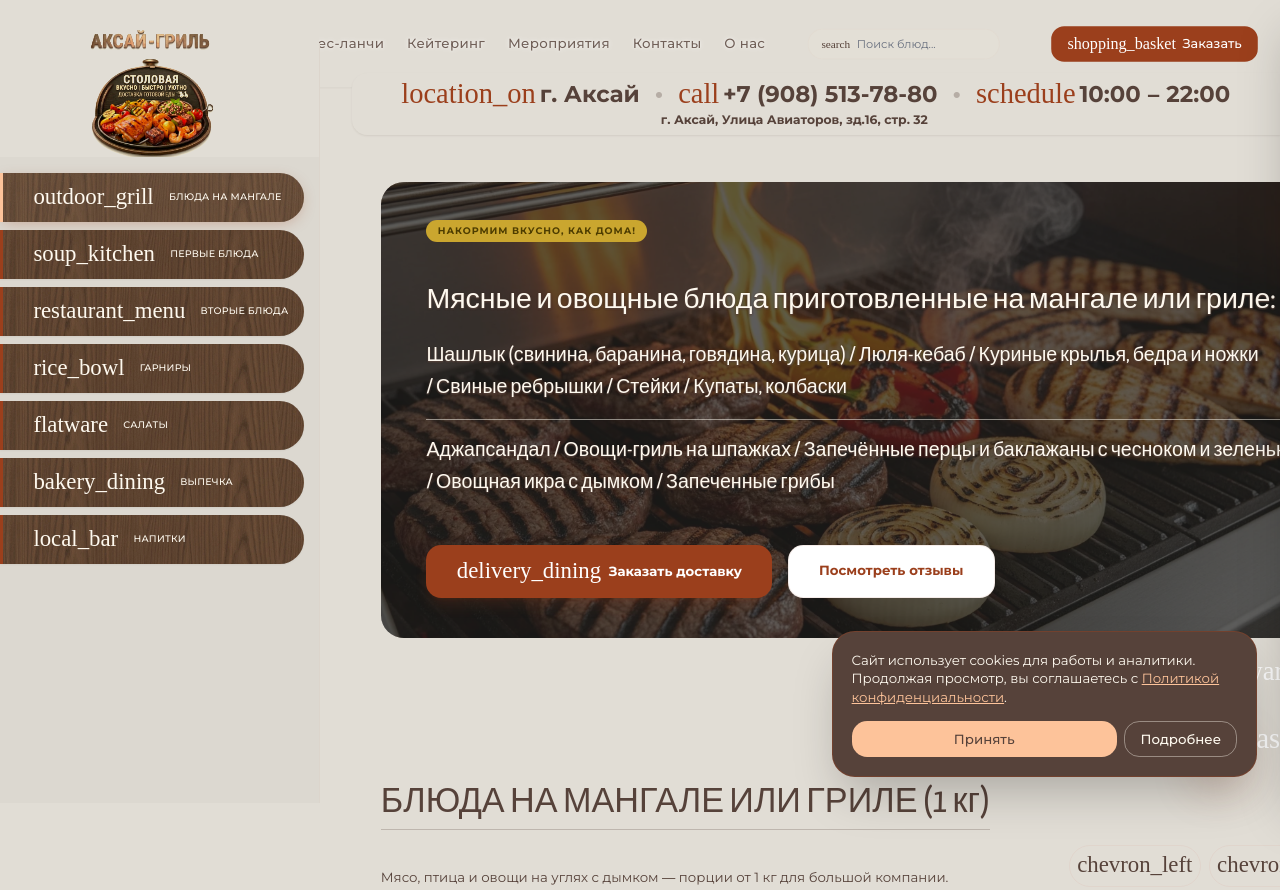
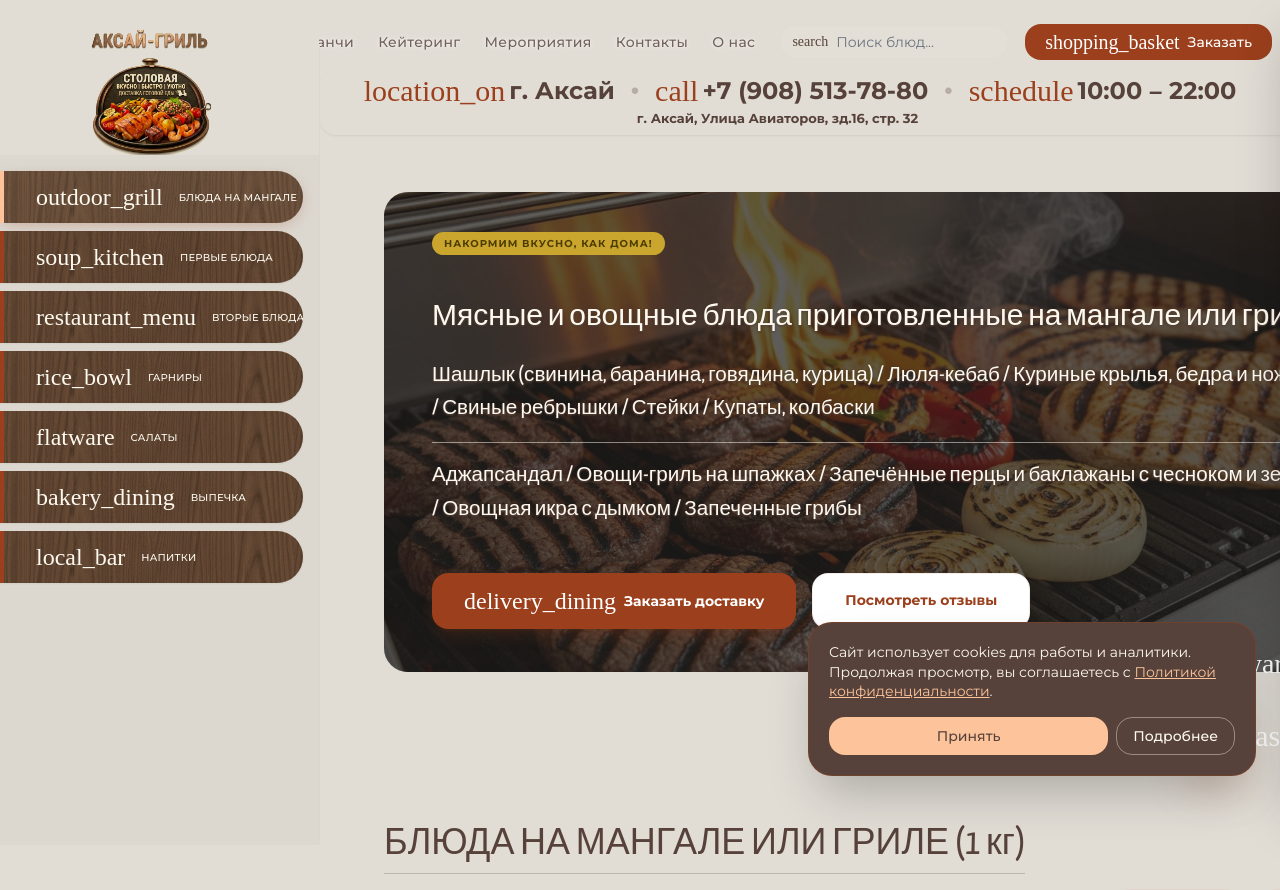
Before and after one commit to vinmusicmail2-art/AKSAY-GRILL-Claud, a Flask app: page / in a window 1280 px wide. Shown: the top 890 px of the page. Run offline with Flask 3, Linux system fonts and the light colour scheme; data comes from the database, SQL or seed files in the repository; some web fonts are replaced.

Commit message:
Fix layout issues that appear when changing page zoom
Remove the body zoom style and adjust positioning of elements to ensure proper display across all zoom levels.

Replit-Commit-Author: Agent
Replit-Commit-Session-Id: c7dcd434-384e-4247-ab6d-b9c78efaa1a6
Replit-Commit-Checkpoint-Type: full_checkpoint
Replit-Commit-Event-Id: 48b35c20-91d1-4c21-ad79-f8ba6451f401
Replit-Commit-Screenshot-Url: https://storage.googleapis.com/screenshot-production-us-central1/d22b93a4-0611-4fed-a3bb-7d23f3fd45ae/c7dcd434-384e-4247-ab6d-b9c78efaa1a6/lAYE3U6
Replit-Helium-Checkpoint-Created: true

```diff
--- a/templates/index.html
+++ b/templates/index.html
@@ -141,14 +141,14 @@
       #dostavka .text-xs { font-size: 0.863rem !important; }
     </style>
 </head>
-<body class="bg-background text-on-surface font-body antialiased" data-mode="connect" style="zoom:0.95;">
+<body class="bg-background text-on-surface font-body antialiased" data-mode="connect">
 <!-- Top Navigation Shell -->
 <header class="fixed top-0 left-0 w-full z-50 bg-[#e1ddd5] dark:bg-[#1a1614] backdrop-blur-md shadow-sm shadow-[#56423a]/5 border-none">
 <div class="relative flex justify-end items-center gap-6 pl-8 pr-4 py-6 w-full max-w-[1440px] mx-auto" style="padding-right: 0.5rem;">
 <!-- Contact strip (широкие экраны ≥1536px) — в одной строке с навигацией;
      position:absolute + inset-y-0 + items-center => вертикально по центру.
      НЕ влияет на высоту шапки и ничего не сдвигает -->
-<div class="hidden 2xl:flex flex-col absolute inset-y-0 items-center justify-center text-[26px] whitespace-nowrap text-[#56423a] z-[1] pointer-events-none" style="left: 230px; right: 700px; transform: translateY(-15px);">
+<div class="hidden 2xl:flex flex-col absolute inset-y-0 items-center justify-center text-[26px] whitespace-nowrap text-[#56423a] z-[1] pointer-events-none" style="left: calc(720px - 25vw); right: 46%; transform: translateY(-15px);">
 <div class="flex items-center justify-center gap-x-4">
 <a href="#map"
    class="flex items-center gap-1.5 pointer-events-auto hover:text-[#9b3f1c] transition-colors">
@@ -166,7 +166,7 @@
 <span class="font-semibold">{{ texts.contact_hours }}</span>
 </span>
 </div>
-<a href="https://yandex.ru/maps/?ll={{ texts.map_lng }}%2C{{ texts.map_lat }}&z={{ texts.map_zoom }}&pt={{ texts.map_lng }}%2C{{ texts.map_lat }}%2Cpm2rdm" target="_blank" rel="noopener" class="font-semibold text-[#56423a] text-center pointer-events-auto hover:text-[#9b3f1c] hover:scale-105 transition-all duration-200 inline-block" style="font-size: 15px; margin-left: -45px;">г. Аксай, Улица Авиаторов, зд.16, стр. 32</a>
+<a href="https://yandex.ru/maps/?ll={{ texts.map_lng }}%2C{{ texts.map_lat }}&z={{ texts.map_zoom }}&pt={{ texts.map_lng }}%2C{{ texts.map_lat }}%2Cpm2rdm" target="_blank" rel="noopener" class="font-semibold text-[#56423a] text-center pointer-events-auto hover:text-[#9b3f1c] hover:scale-105 transition-all duration-200 inline-block" style="font-size: 15px;">г. Аксай, Улица Авиаторов, зд.16, стр. 32</a>
 </div>
 <nav class="hidden md:flex items-center gap-6 text-sm tracking-wide font-medium">
 <a class="inline-block text-[#56423a] opacity-80 hover:text-[#9b3f1c] hover:scale-110 transition-all duration-300" style="text-shadow: 0 0 6px rgba(255,255,255,0.7), 0 0 2px rgba(255,255,255,0.9);" href="#dostavka">Доставка</a>
@@ -177,11 +177,11 @@
 <a class="inline-block text-[#56423a] opacity-80 hover:text-[#9b3f1c] hover:scale-110 transition-all duration-300" style="text-shadow: 0 0 6px rgba(255,255,255,0.7), 0 0 2px rgba(255,255,255,0.9);" href="/about">О нас</a>
 </nav>
 <div class="flex items-center gap-4">
-<div class="hidden lg:flex items-center bg-[#e3dfd6] px-4 py-2 rounded-full border border-outline-variant/15" style="transform: translateX(-15px) scale(0.85); transform-origin: right center;">
+<div class="hidden lg:flex items-center bg-[#e3dfd6] px-3 py-1.5 rounded-full border border-outline-variant/15">
 <span class="material-symbols-outlined text-on-surface-variant text-sm mr-2">search</span>
 <input id="dish-search" class="bg-transparent border-none focus:ring-0 text-sm w-40 p-0 text-on-surface-variant font-body" placeholder="Поиск блюд..." type="text"/>
 </div>
-<button onclick="openCart()" style="transform: translateX(-15px) scale(0.85); transform-origin: right center;" class="bg-primary text-on-primary px-4 md:px-5 py-2.5 rounded-lg font-medium hover:opacity-90 hover:scale-105 scale-95 active:opacity-80 transition-all duration-300 text-sm md:text-base flex items-center gap-2">
+<button onclick="openCart()" class="bg-primary text-on-primary px-4 md:px-5 py-2 rounded-lg font-medium hover:opacity-90 hover:scale-105 active:opacity-80 transition-all duration-300 text-sm flex items-center gap-2">
 <span class="material-symbols-outlined text-xl leading-none">shopping_basket</span>
 <span id="cart-header-summary">Заказать</span>
 </button>
@@ -217,7 +217,7 @@
 </nav>
 </div>
 <!-- Contact strip (средние экраны md..xl) — позиционирована относительно header (full-width) -->
-<div class="hidden md:flex 2xl:hidden flex-col absolute items-center justify-center text-[24px] whitespace-nowrap text-[#56423a] z-[1] pointer-events-none bg-[#e1ddd5] dark:bg-[#1a1614] rounded-l-lg shadow-sm shadow-[#56423a]/10" style="left: 370px; right: 0; top: calc(100% - 15px); padding: 4px 16px 6px;">
+<div class="hidden md:flex 2xl:hidden flex-col absolute items-center justify-center text-[24px] whitespace-nowrap text-[#56423a] z-[1] pointer-events-none bg-[#e1ddd5] dark:bg-[#1a1614] rounded-l-lg shadow-sm shadow-[#56423a]/10" style="left: 25%; right: 0; top: calc(100% - 15px); padding: 4px 16px 6px;">
 <div class="flex items-center justify-center gap-x-4">
 <a href="#map" class="flex items-center gap-1 pointer-events-auto hover:text-[#9b3f1c] transition-colors">
 <span class="material-symbols-outlined text-[30px] text-[#9b3f1c]">location_on</span>
```
